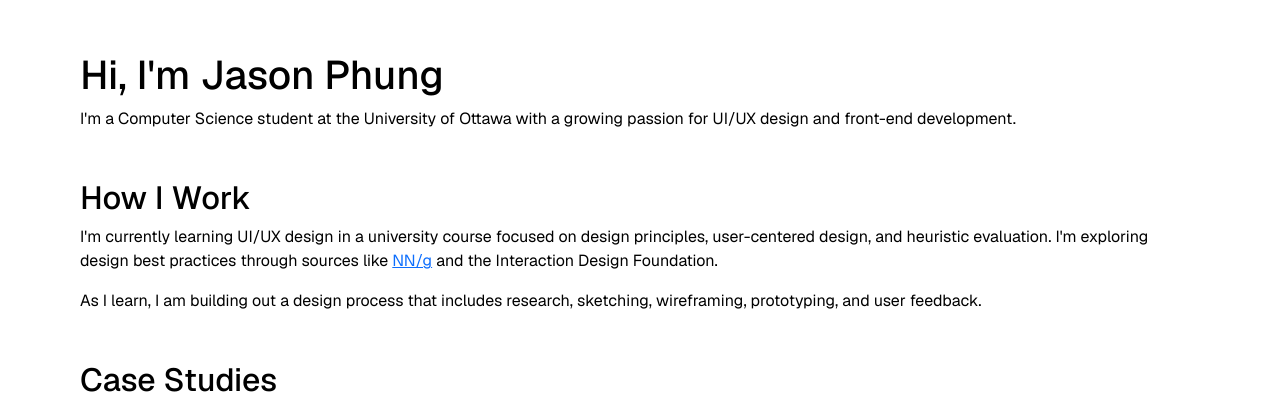
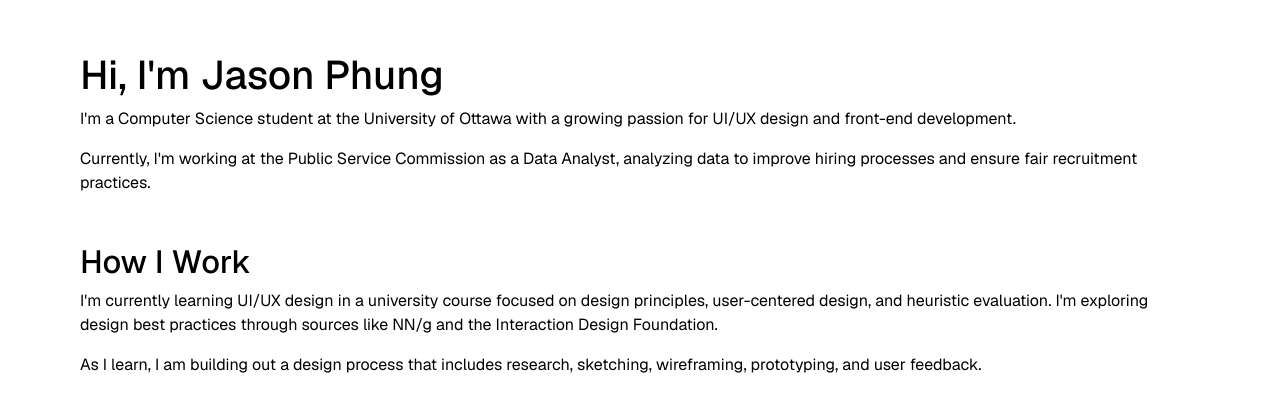
Before and after one commit to jasnphung/SEG3125-Assignment-1, a Next.js app in the folder portfolio/: page / in a window 1280 px wide. Shown: the part 113-507 px from the top of the page. Built offline with nearby package versions, Linux system fonts and the light colour scheme.

Commit message:
feat: add content to main page

```diff
--- a/portfolio/src/app/page.tsx
+++ b/portfolio/src/app/page.tsx
@@ -12,13 +12,16 @@ export default function Home() {
           <p className={styles.subtitle}>
             I&apos;m a Computer Science student at the University of Ottawa with a growing passion for UI/UX design and front-end development.
           </p>
+          <p>
+            Currently, I&apos;m working at the Public Service Commission as a Data Analyst, analyzing data to improve hiring processes and ensure fair recruitment practices.
+          </p>
         </section>
 
         {/* How You Work */}
         <section className={styles.section} id="how-i-work">
           <h2>How I Work</h2>
           <p>
-            I&apos;m currently learning UI/UX design in a university course focused on design principles, user-centered design, and heuristic evaluation. I&apos;m exploring design best practices through sources like <a href="https://www.nngroup.com/" target="_blank">NN/g</a> and the Interaction Design Foundation.
+            I&apos;m currently learning UI/UX design in a university course focused on design principles, user-centered design, and heuristic evaluation. I&apos;m exploring design best practices through sources like NN/g and the Interaction Design Foundation.
           </p>
           <p>
             As I learn, I am building out a design process that includes research, sketching, wireframing, prototyping, and user feedback.
```
